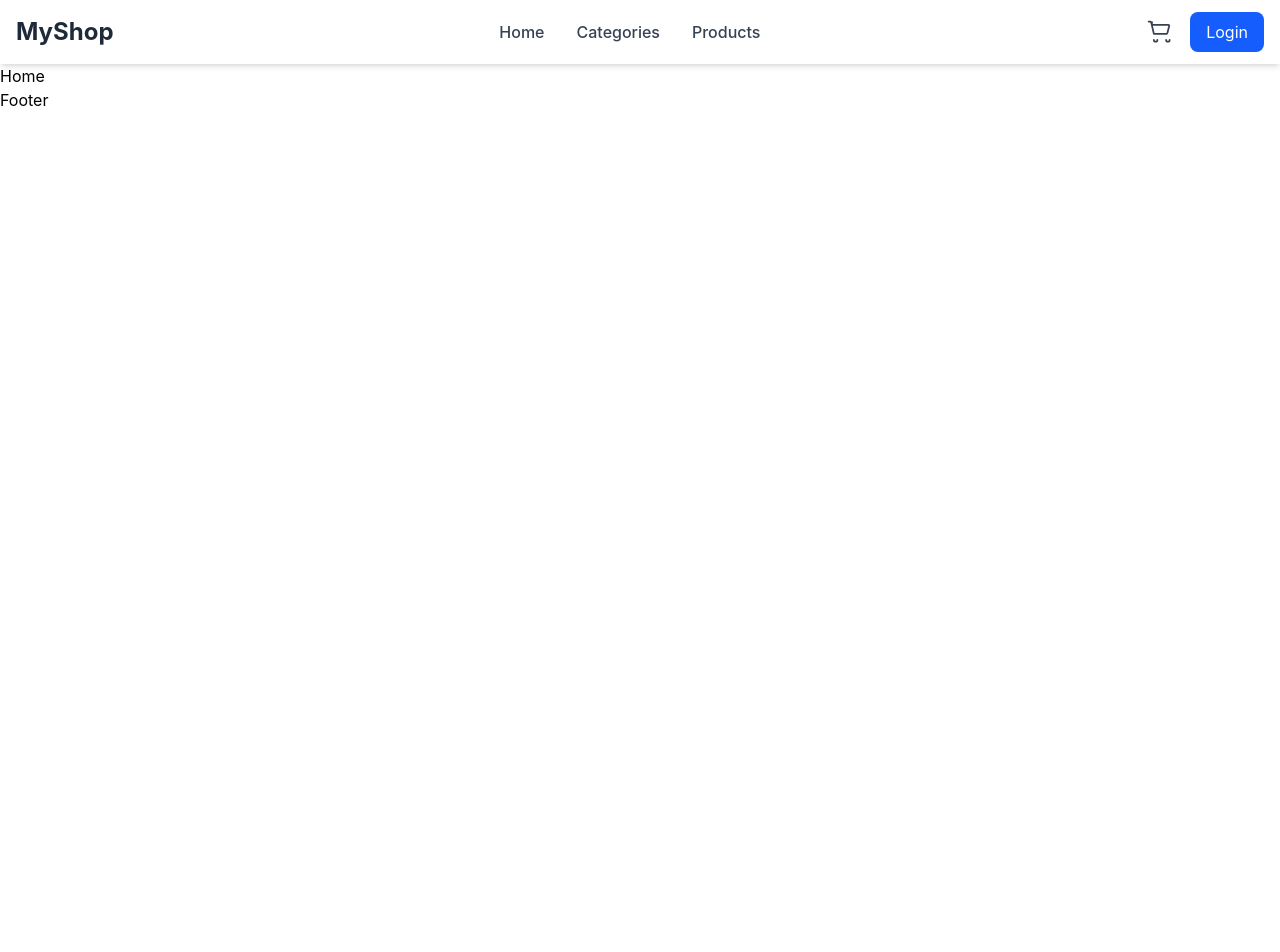
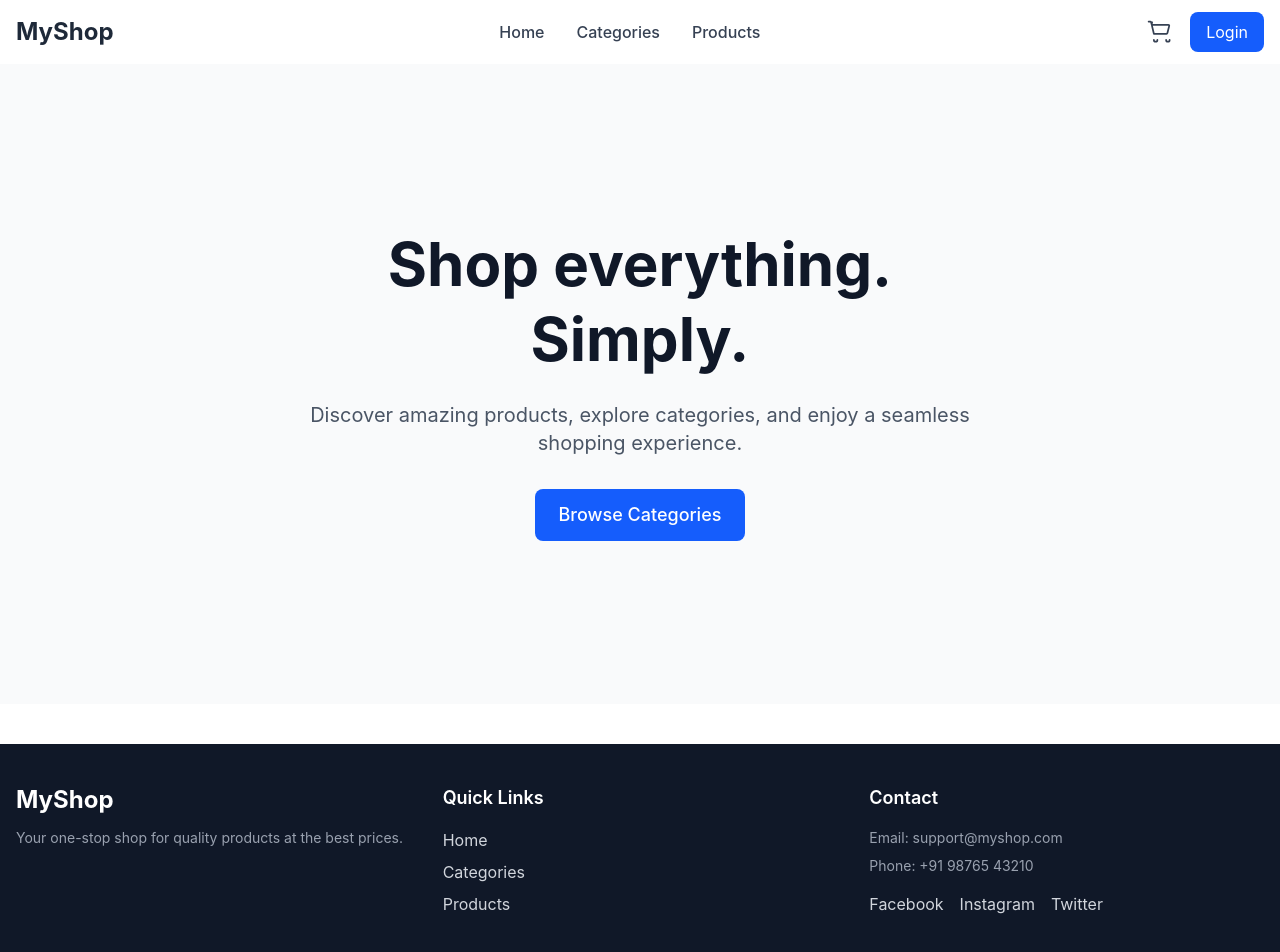
Before and after one commit to Jugalkishor1/Eshoppers, a React (Vite) app in the folder frontend/: page / in a window 1280 px wide. Shown: the top 952 px of the page. Before the commit the page ends 800 px from the top, so only its background shows below. Built offline with nearby package versions, Linux system fonts and the light colour scheme; no server answers; what gql.tada would draw is missing.

Commit message:
Enhance product display and loading states; add Footer component

```diff
--- a/frontend/src/api/index.ts
+++ b/frontend/src/api/index.ts
@@ -16,6 +16,7 @@ const GET_PRODUCTS = graphql(`
       id
       name
       price
+      description
       category {
         name
       }
--- /dev/null
+++ b/frontend/src/pages/Footer/index.tsx
@@ -0,0 +1,86 @@
+import { Link } from "react-router-dom"
+
+const Footer = () => {
+  return (
+    <footer className="bg-gray-900 text-gray-300 mt-10">
+      <div className="max-w-7xl mx-auto px-4 py-10 grid grid-cols-1 md:grid-cols-3 gap-8">
+
+        <div>
+          <h2 className="text-2xl font-bold text-white">MyShop</h2>
+          <p className="mt-3 text-sm text-gray-400">
+            Your one-stop shop for quality products at the best prices.
+          </p>
+        </div>
+
+        <div>
+          <h3 className="text-lg font-semibold text-white mb-4">
+            Quick Links
+          </h3>
+
+          <ul className="space-y-2">
+            <li>
+              <Link to="/" className="hover:text-white transition">
+                Home
+              </Link>
+            </li>
+
+            <li>
+              <Link to="/categories" className="hover:text-white transition">
+                Categories
+              </Link>
+            </li>
+
+            <li>
+              <Link to="/products" className="hover:text-white transition">
+                Products
+              </Link>
+            </li>
+          </ul>
+        </div>
+
+        <div>
+          <h3 className="text-lg font-semibold text-white mb-4">
+            Contact
+          </h3>
+
+          <p className="text-sm text-gray-400">
+            Email: support@myshop.com
+          </p>
+
+          <p className="text-sm text-gray-400 mt-2">
+            Phone: +91 98765 43210
+          </p>
+
+          <div className="flex space-x-4 mt-4">
+            <a
+              href="#"
+              className="hover:text-white transition"
+            >
+              Facebook
+            </a>
+
+            <a
+              href="#"
+              className="hover:text-white transition"
+            >
+              Instagram
+            </a>
+
+            <a
+              href="#"
+              className="hover:text-white transition"
+            >
+              Twitter
+            </a>
+          </div>
+        </div>
+      </div>
+
+      <div className="border-t border-gray-800 py-4 text-center text-sm text-gray-500">
+        © {new Date().getFullYear()} MyShop. All rights reserved.
+      </div>
+    </footer>
+  )
+}
+
+export default Footer
--- a/frontend/src/pages/Home/index.tsx
+++ b/frontend/src/pages/Home/index.tsx
@@ -1,8 +1,28 @@
+import { Link } from "react-router-dom"
+
 const Home = () => {
   return (
-    <div>
-      Home
-    </div>
+    <section className="min-h-[80vh] bg-gray-50 flex items-center justify-center px-4">
+      <div className="text-center max-w-2xl">
+
+        <h1 className="text-4xl md:text-6xl font-bold text-gray-900 leading-tight">
+          Shop everything. Simply.
+        </h1>
+
+        <p className="mt-6 text-lg md:text-xl text-gray-600">
+          Discover amazing products, explore categories, and enjoy a seamless shopping experience.
+        </p>
+
+        <div className="mt-8">
+          <Link
+            to="/categories"
+            className="inline-block bg-blue-600 hover:bg-blue-700 text-white px-6 py-3 rounded-lg text-lg font-medium transition"
+          >
+            Browse Categories
+          </Link>
+        </div>
+      </div>
+    </section>
   )
 }
 
--- a/frontend/src/pages/Layout/index.tsx
+++ b/frontend/src/pages/Layout/index.tsx
@@ -1,14 +1,17 @@
+import Footer from '../Footer';
 import Navbar from '../Navbar';
 import { Outlet } from 'react-router-dom';
 
 const Layout = () => {
   return (
-    <main>
+    <main className="min-h-screen flex flex-col">
       <Navbar />
-      <Outlet />
-      <div>
-        Footer
+
+      <div className="grow">
+        <Outlet />
       </div>
+
+      <Footer />
     </main>
   );
 };
--- a/frontend/src/pages/Products/index.tsx
+++ b/frontend/src/pages/Products/index.tsx
@@ -3,14 +3,81 @@ import { useProducts } from "../../api";
 const Products = () => {
   const { data = [], isLoading } = useProducts();
 
-  if (isLoading) return <div>Loading...</div>;
+  if (isLoading) {
+    return (
+      <section className="min-h-[70vh] flex items-center justify-center bg-gray-50">
+        <div className="text-xl font-semibold text-gray-600 animate-pulse">
+          Loading products...
+        </div>
+      </section>
+    );
+  }
 
   return (
-    <div>
-      {data.map((p) => (
-        <div key={p.id}>{p.name}</div>
-      ))}
-    </div>
+    <section className="bg-gray-50 min-h-[70vh] py-12 px-4">
+      <div className="max-w-7xl mx-auto">
+
+        <div className="mb-10 text-center">
+          <h1 className="text-4xl font-bold text-gray-900">
+            Our Products
+          </h1>
+
+          <p className="mt-3 text-gray-600 text-lg">
+            Explore our latest collection of products.
+          </p>
+        </div>
+
+        {data.length > 0 ? (
+          <div className="grid grid-cols-1 sm:grid-cols-2 lg:grid-cols-3 gap-8">
+            {data.map((p) => (
+              <div
+                key={p.id}
+                className="bg-white rounded-2xl shadow-md hover:shadow-xl transition duration-300 overflow-hidden border border-gray-100"
+              >
+                <div className="h-52 bg-gradient-to-r from-blue-100 to-blue-200 flex items-center justify-center">
+                  <span className="text-5xl"></span>
+                </div>
+
+                <div className="p-6">
+                  <div className="flex items-start justify-between">
+                    <h2 className="text-xl font-semibold text-gray-800">
+                      {p.name}
+                    </h2>
+                  </div>
+
+                  <p className="mt-3 text-gray-600 text-sm line-clamp-3">
+                    {p.description || "No description available."}
+                  </p>
+
+                  <div className="mt-5 flex items-center justify-between">
+                    <span className="text-2xl font-bold text-blue-600">
+                      ₹{p.price}
+                    </span>
+
+                    <button className="bg-blue-600 hover:bg-blue-700 text-white px-4 py-2 rounded-lg transition">
+                      View
+                    </button>
+                  </div>
+
+                  <div className="mt-4">
+                    <span className="text-sm text-gray-500">
+                      Category:
+                    </span>{" "}
+                    <span className="text-sm font-medium text-gray-700">
+                      {p.category?.name}
+                    </span>
+                  </div>
+                </div>
+              </div>
+            ))}
+          </div>
+        ) : (
+          <div className="text-center text-gray-500 text-lg">
+            No products found.
+          </div>
+        )}
+      </div>
+    </section>
   );
 };
 
```
